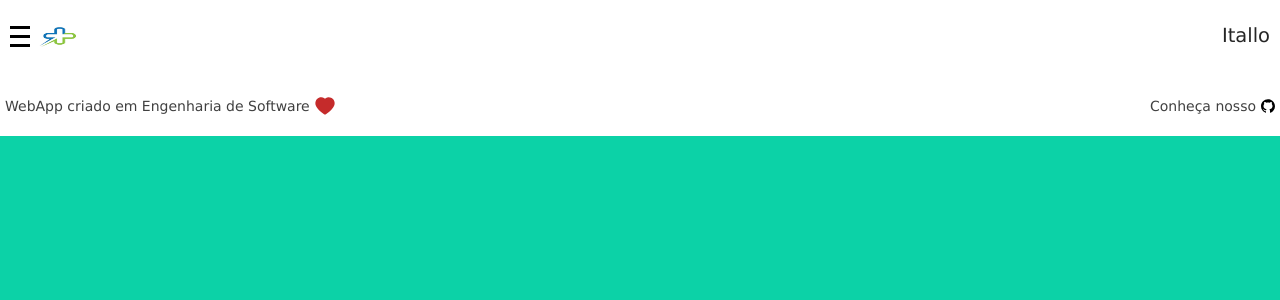
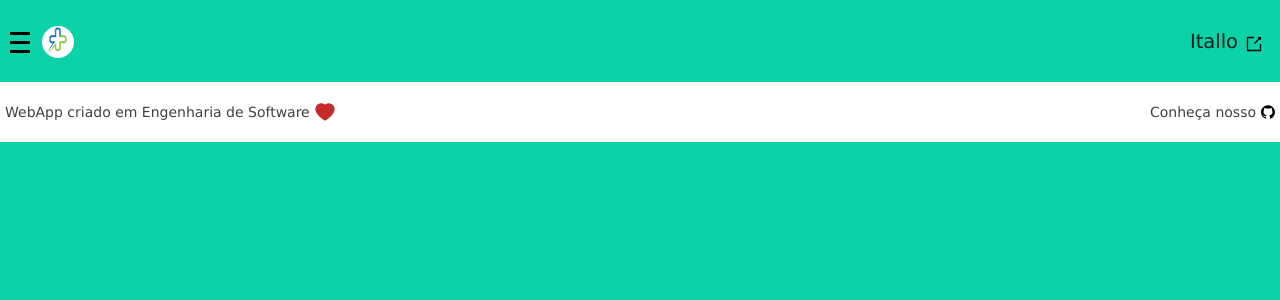
Before and after one commit to Health-Track/frontEnd-Health-Track, a React (Create React App) app: page /home-page in a window 1280 px wide. Shown: the top 300 px of the page. Built offline with nearby package versions, Linux system fonts and the light colour scheme.

Commit message:
cabecalho

```diff
--- a/package.json
+++ b/package.json
@@ -42,6 +42,5 @@
     "eslint-plugin-jsx-a11y": "^6.5.1",
     "eslint-plugin-react": "^7.29.2",
     "eslint-plugin-react-hooks": "^4.3.0"
-  },
-  "proxy": "http://localhost:3000"
+  }
 }
--- a/src/components/DeafultHeader/index.js
+++ b/src/components/DeafultHeader/index.js
@@ -1,5 +1,7 @@
 import React from 'react';
 import './style.css';
+import { Button } from 'antd';
+import { ExportOutlined } from '@ant-design/icons';
 import Logo from '../../assets/logo.png';
 
 export default class DefaultHeader extends React.Component {
@@ -12,9 +14,6 @@ export default class DefaultHeader extends React.Component {
             onClick={this.props.toggleMenu}
             role="button"
             tabIndex={0}
-            onKeyDown={() => {
-              console.log('lint chato');
-            }}
           >
             <div className="hamburguer" />
             <div className="hamburguer" />
@@ -24,7 +23,14 @@ export default class DefaultHeader extends React.Component {
             <img className="logo-header" src={Logo} alt="" />
           </span>
           <span className="user-info">
-            <h2>{this.props.username}</h2>
+            <h2 className="user-name">{this.props.username}</h2>
+            <Button
+              className="botaoSair"
+              type="link"
+              shape="circle"
+              onClick={this.props.loggout}
+              icon={<ExportOutlined style={{ color: 'black' }} />}
+            />
           </span>
         </div>
       </div>
--- a/src/components/DeafultHeader/style.css
+++ b/src/components/DeafultHeader/style.css
@@ -2,7 +2,7 @@
 .header {
   overflow: hidden;
   padding: 20px 10px;
-  background-color: white;
+  background-color: #0cd2a7;
 }
 .hamburguer {
   width: 20px;
@@ -12,21 +12,34 @@
 }
 .botao-menu {
   float: left;
-  background-color: white;
+  background-color: #0cd2a7;
+  margin-top: 6px;
+}
+.botao-menu:hover {
+  background-color: #046e57;
 }
 .logo-header-span {
-  background-color: white;
+  background-color: #0cd2a7;
+  border-radius: 50%;
+  margin-left: 12px;
 }
 .logo-header {
+  width: 32px;
+  height: 32px;
+  border-radius: 75%;
   margin-top: 6px;
-  width: 60px;
-  height: 24px;
 }
 .user-info {
   float: right;
   margin-top: 6px;
+  display: flex;
+  justify-content: flex-end;
+  align-items: center;
 }
 
+.user-name {
+  margin-top: 6px;
+}
 /* Style the header links */
 .header a {
   color: black;
--- a/src/pages/HomePage/index.js
+++ b/src/pages/HomePage/index.js
@@ -3,6 +3,7 @@ import { Drawer } from 'antd';
 import 'antd/dist/antd.css';
 import DefaultFooter from '../../components/DefaultFooter';
 import DefaultHeader from '../../components/DeafultHeader';
+import './style.css';
 
 class HomePage extends React.Component {
   constructor() {
@@ -18,10 +19,18 @@ class HomePage extends React.Component {
     console.log(this.state.showMenu);
   }
 
+  loggout() {
+    alert('Sair');
+  }
+
   render() {
     return (
       <div className="homepage-container">
-        <DefaultHeader username="Itallo" toggleMenu={this.toggleMenu} />
+        <DefaultHeader
+          username="Itallo"
+          toggleMenu={this.toggleMenu}
+          loggout={this.loggout}
+        />
         <DefaultFooter />
         <Drawer
           title="Menu"
--- /dev/null
+++ b/src/pages/HomePage/style.css
@@ -0,0 +1,10 @@
+.footer-container {
+  display: flex;
+  flex-direction: column;
+  justify-content: center;
+  align-items: center;
+  height: 60px;
+  width: 100%;
+  background-color: white;
+  font-size: 14px;
+}
```
Also changed, not shown: .eslintrc.json.
